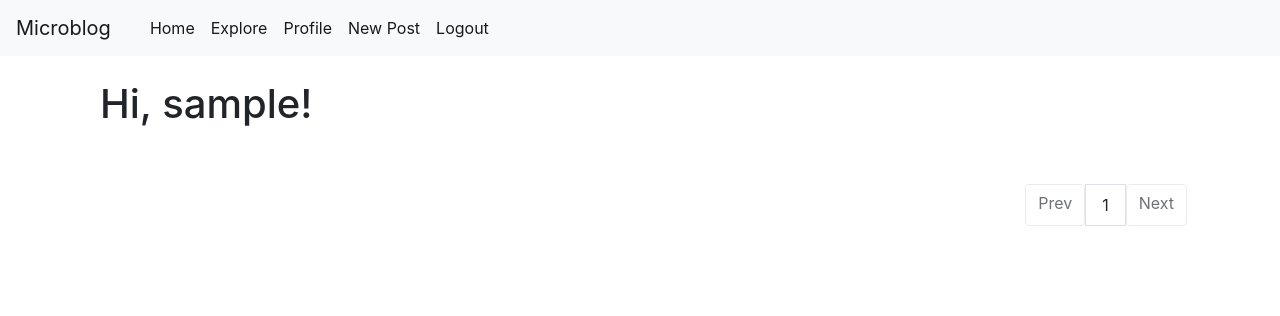
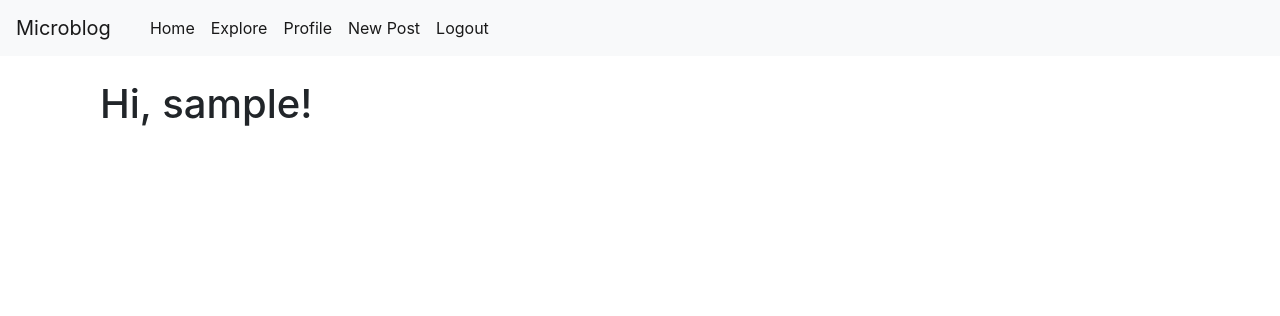
Before and after one commit to chiranjeev11/chints11-microblog, a Flask app: page /explore in a window 1280 px wide. Shown: the top 316 px of the page. Run offline with Flask 2, Linux system fonts and the light colour scheme; the visitor is signed in with stand-in values (Sample User, id 1); data comes from the database, SQL or seed files in the repository; data that the repository does not hold is empty; some libraries are stand-ins or nearby versions.

Commit message:
fixed pagination bug

```diff
--- a/app/templates/index.html
+++ b/app/templates/index.html
@@ -7,18 +7,20 @@
 		{% include '_post.html' %}
 	{% endfor %}
 </div>
+{% if posts %}
 <div class="row justify-content-end mr-2 pt-4">
-	{% if prev_url and posts %}
+	{% if prev_url%}
 	<a href="{{ prev_url }}" class="btn border">Prev</a>
 	{% else %}
 	<a href="{{ prev_url }}" class="btn border disabled">Prev</a>
 	{% endif %}
 	<span class="border py-2 px-3">{{ page }}</span>
-	{% if next_url and posts %}
+	{% if next_url %}
 	<a href="{{ next_url }}" class="btn border">Next</a>
 	{% else %}
 	<a href="{{ next_url }}" class="btn border disabled">Next</a>
 	{% endif %}
 </div>
+{% endif %}
 
 {% endblock %}
```
